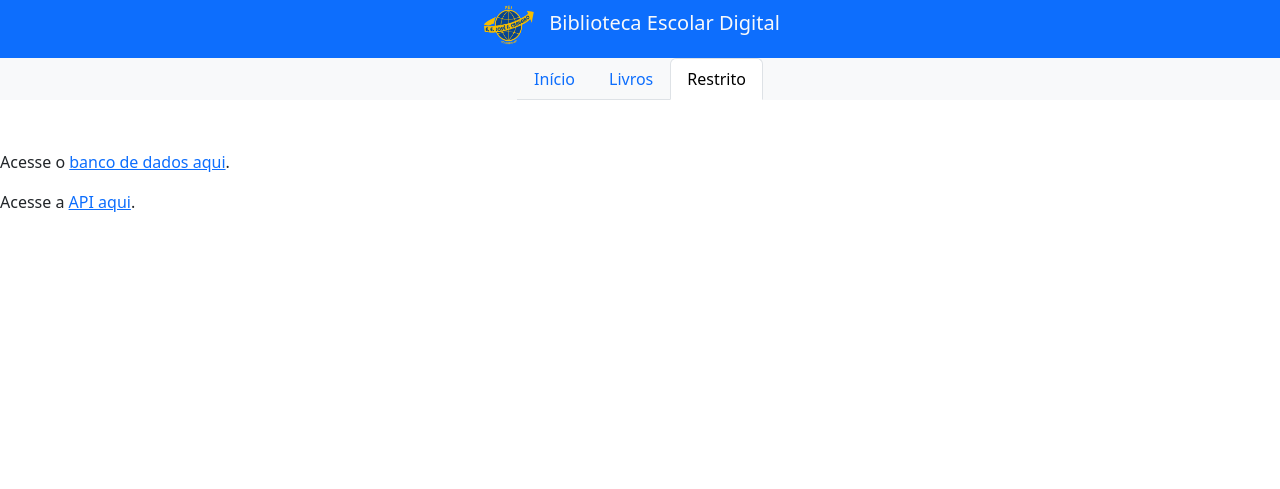
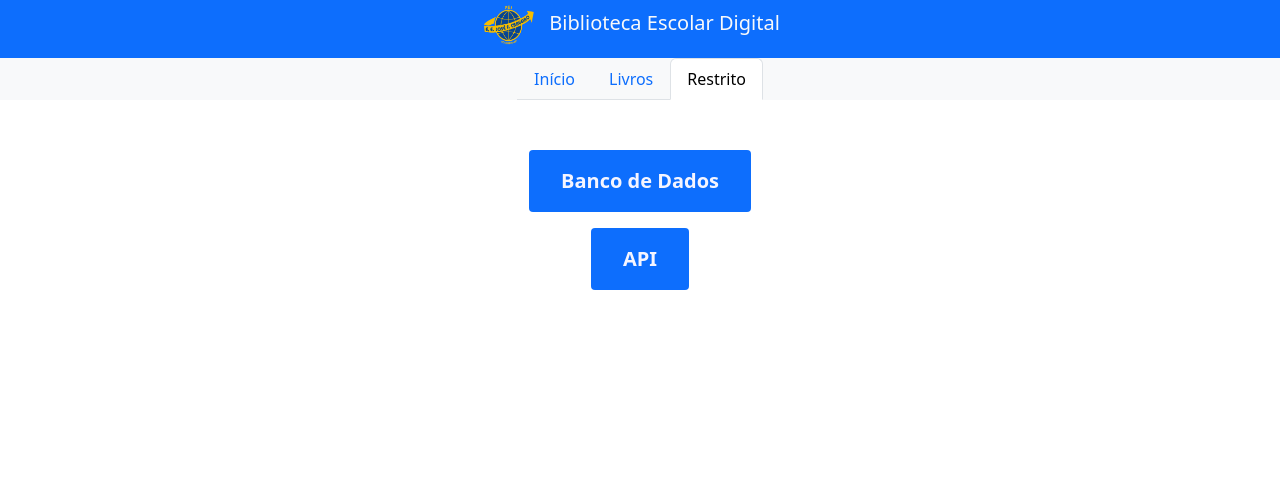
Before and after one commit to mm2212772/projeto-integrador-3, a Django app: page /restrito in a window 1280 px wide. Shown: the top 489 px of the page. Run offline with Django 5.2, Linux system fonts and the light colour scheme; the visitor is signed in with stand-in values (Sample User, id 1); some libraries are stand-ins or nearby versions.

Commit message:
Ajustes no Tema do Django Admin e ajustes na página restrito

```diff
--- a/projeto_biblioteca/biblioteca/templates/restrito.html
+++ b/projeto_biblioteca/biblioteca/templates/restrito.html
@@ -4,8 +4,10 @@
 {% block main %}
 
 
-<p>Acesse o <a href="/admin"> banco de dados aqui</a>.</p>
-<p>Acesse a <a href="/api"> API aqui</a>.</p>
+<div class="d-flex flex-column justify-content-center align-items-center">
+    <a href="/admin" class="btn btn-primary btn-lg mb-3">Banco de Dados</a>
+    <a href="/api" class="btn btn-success btn-lg">API</a>
+  </div>
 
 
 {% endblock %}
--- a/projeto_biblioteca/projeto_biblioteca/settings.py
+++ b/projeto_biblioteca/projeto_biblioteca/settings.py
@@ -34,6 +34,8 @@ REST_FRAMEWORK = {
 # Application definition
 
 INSTALLED_APPS = [
+    "admin_interface",
+    "colorfield",
     "django.contrib.admin",
     "django.contrib.auth",
     "django.contrib.contenttypes",
@@ -43,7 +45,10 @@ INSTALLED_APPS = [
     "biblioteca.apps.BibliotecaConfig",
     "rest_framework",
     "api.apps.ApiConfig",
+
 ]
+
+X_FRAME_OPTIONS='SAMEORIGIN' # only if django version >= 3.0
 
 MIDDLEWARE = [
     "django.middleware.security.SecurityMiddleware",
@@ -74,6 +79,7 @@ TEMPLATES = [
 ]
 
 WSGI_APPLICATION = "projeto_biblioteca.wsgi.application"
+
 
 
 # Database
```
Also changed, not shown: projeto_biblioteca/admin-interface/favicon/Logo_Craveiro_-_PEI_-_1.png (added), projeto_biblioteca/admin-interface/logo/Logo_Craveiro_-_PEI_-_1.png (added), projeto_biblioteca/admin-interface/logo/Logo_Craveiro_-_PEI_-_2.png (added), projeto_biblioteca/biblioteca/admin.py (line endings or trailing spaces).
